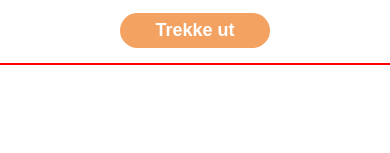
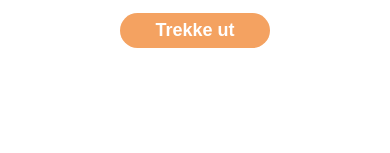
Before and after one commit to hussainmazloum/mazloumweb, a plain HTML site: page lotto.html in a window 390 px wide. Shown: the part 398-551 px from the top of the page. Drawn offline with Linux system fonts and the light colour scheme; some packages are replaced by stand-ins of ours; a script that the page names is missing.

Commit message:
justere ballbilder

```diff
--- a/mazloum.css
+++ b/mazloum.css
@@ -148,7 +148,7 @@ p{
   width: 55%;
   margin: 0 auto;
   direction: ltr;
-   border: 1px solid red;
+   /* border: 1px solid red; */
   }
 
 #ballBilder img{
@@ -354,7 +354,7 @@ input{
 
 /* -------------- media query 768 px -----------------------*/
 
-@media (max-width: 900px) {
+@media (max-width: 780px) {
 
   /*--------------------------- Norsk tipping --------------*/
 
@@ -493,8 +493,9 @@ input{
  }
 
  #ballBilder{
-  width: 100%;
+  width: 90%;
   gap: 3px;
+  margin: 0 auto;
  }
 
 }
```
